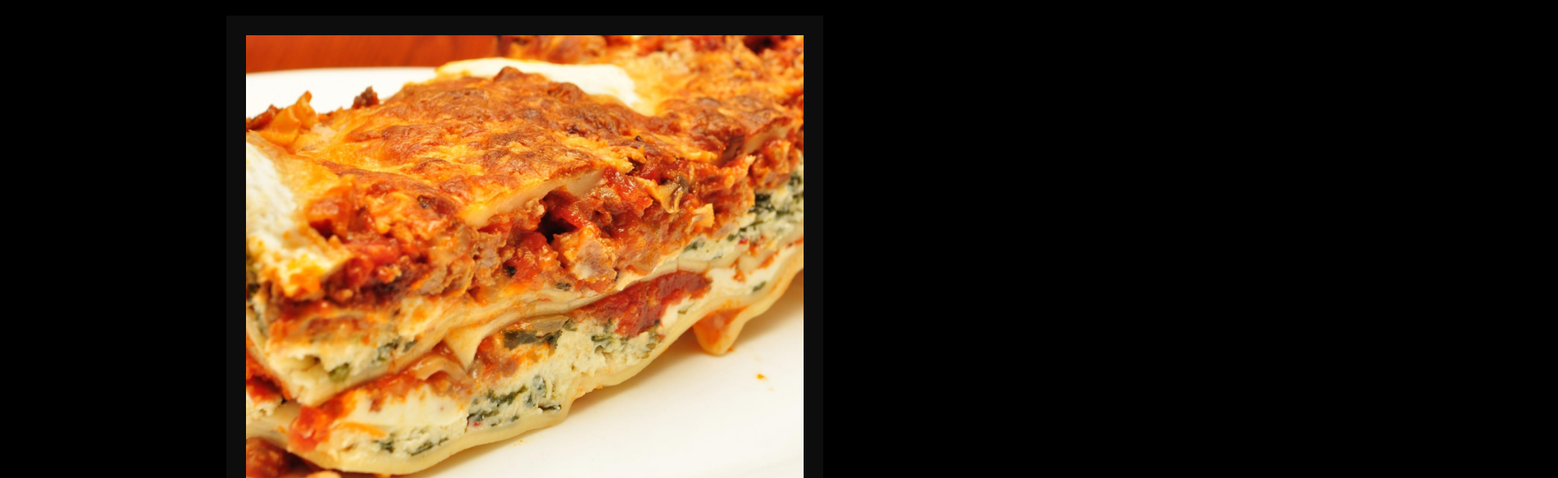
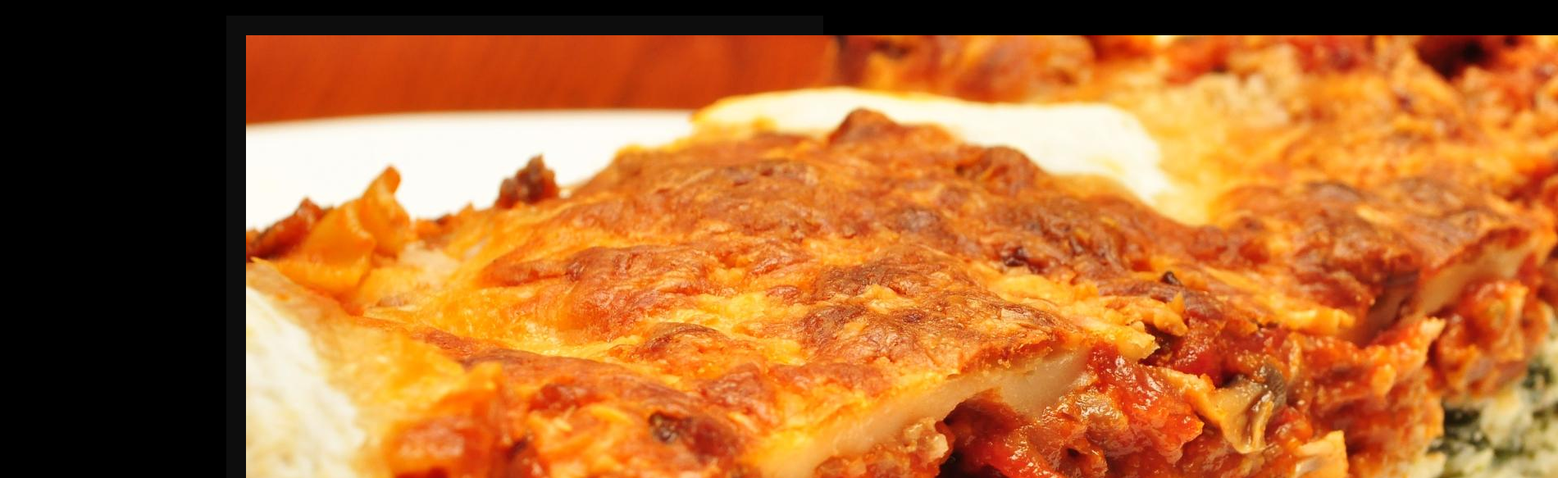
Before and after one commit to jurgengjoncari/odin-recipes, a plain HTML site: page recipes/lasagna.html in a window 1280 px wide. Shown: the part 61-644 px from the top of the page at 82% size, 1900 px wide, since content can reach past the window. Drawn offline with Linux system fonts and the light colour scheme.

Commit message:
Update style.css

```diff
--- a/style.css
+++ b/style.css
@@ -15,9 +15,7 @@ main {
 }
 
 main img {
-    max-width: 100%;
-    min-width: 85ch;
-    max-height: 100%;
+    width: auto;
     height: auto;
 }
 
```
